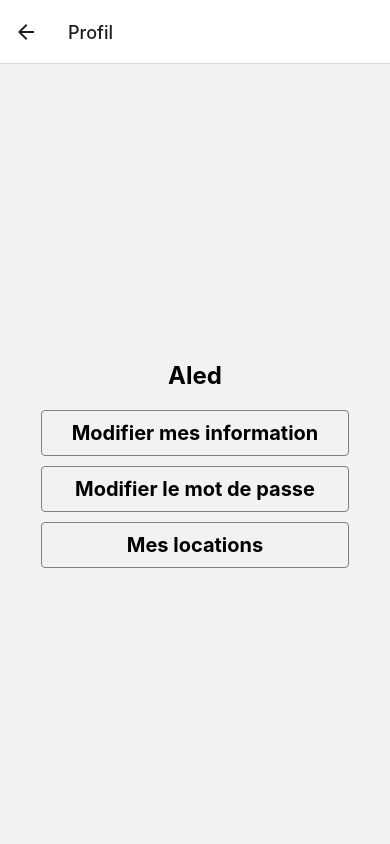
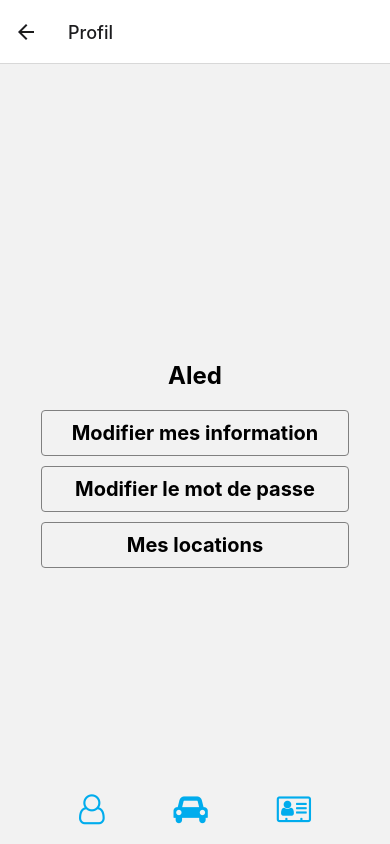
Before and after one commit to Vehicule-Manager/Vehicule-manager-mobile, a React Native app: screen /Profil in a window 390 px wide. Built offline with nearby package versions, Linux system fonts and the light colour scheme.

Commit message:
create layout header

```diff
--- /dev/null
+++ b/components/layout/header.js
@@ -0,0 +1,77 @@
+import React, { useState } from 'react';
+import { View, StyleSheet, TouchableOpacity } from 'react-native';
+import Icon from 'react-native-vector-icons/FontAwesome';
+import {useNavigation} from "@react-navigation/native";
+
+
+export default function FooterNav() {
+    const [selectedIcon, setSelectedIcon] = useState(null);
+    const navigation = useNavigation();
+
+    const handlePress1 = () => {
+        navigation.navigate("Profil");
+        setSelectedIcon(1);
+    };
+
+    const handlePress2 = () => {
+        setSelectedIcon(2);
+    };
+
+    const handlePress3 = () => {
+        setSelectedIcon(3);
+    };
+
+    const getIconStyle = (iconNumber) => {
+        if (iconNumber === selectedIcon) {
+            return [styles.icon, styles.selectedIcon];
+        }
+        return styles.icon;
+    };
+
+    return (
+        <View style={styles.navBar}>
+            <TouchableOpacity
+                style={getIconStyle(1)}
+                onPress={handlePress1}
+                size="30"
+            >
+                <Icon name="user-o" color={selectedIcon === 1 ? "#FFFFFF" : "#00aced"} size={30} />
+            </TouchableOpacity>
+            <TouchableOpacity
+                style={getIconStyle(2)}
+                onPress={handlePress2}
+            >
+                <Icon name="car" color={selectedIcon === 2 ? "#FFFFFF" : "#00aced"} size={30}/>
+            </TouchableOpacity>
+            <TouchableOpacity
+                style={getIconStyle(3)}
+                onPress={handlePress3}
+            >
+                <Icon name="vcard-o" color={selectedIcon === 3 ? "#FFFFFF" : "#00aced"} size={30}/>
+            </TouchableOpacity>
+        </View>
+    );
+}
+
+const styles = StyleSheet.create({
+    navBar: {
+        flexDirection: 'row',
+        justifyContent: 'space-evenly',
+        alignItems: 'center',
+        backgroundColor: '#f2f2f2',
+        paddingVertical: 10,
+        paddingHorizontal: 20,
+        position: 'absolute',
+        bottom: 0,
+        left: 0,
+        right: 0,
+    },
+    icon: {
+        padding: 10,
+    },
+    selectedIcon: {
+        transform: [{ translateY: -20 }],
+        backgroundColor : '#00aced',
+        borderRadius : 200,
+    },
+});
--- a/src/page/Profile.js
+++ b/src/page/Profile.js
@@ -1,5 +1,6 @@
 import React, { useState } from 'react';
 import { StyleSheet, TextInput, View, Button, Text } from 'react-native';
+import FooterNav from "../../components/layout/header";
 
 export default function Profile() {
   return (
@@ -16,6 +17,7 @@ export default function Profile() {
           <Text style={styles.containersTitle}>Mes locations</Text>
         </View>
       </View>
+      <FooterNav/>
     </View>
   );
 }
```
Also changed, not shown: package.json (+8 -1 lines), 1 other file (tests, documents, lock files or other folders).
